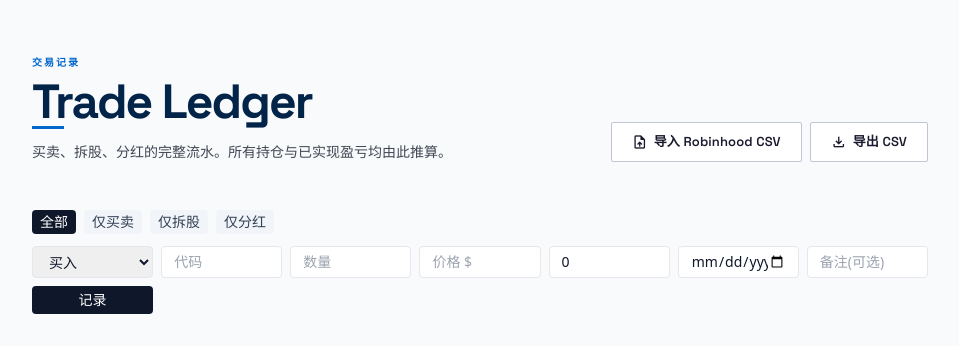
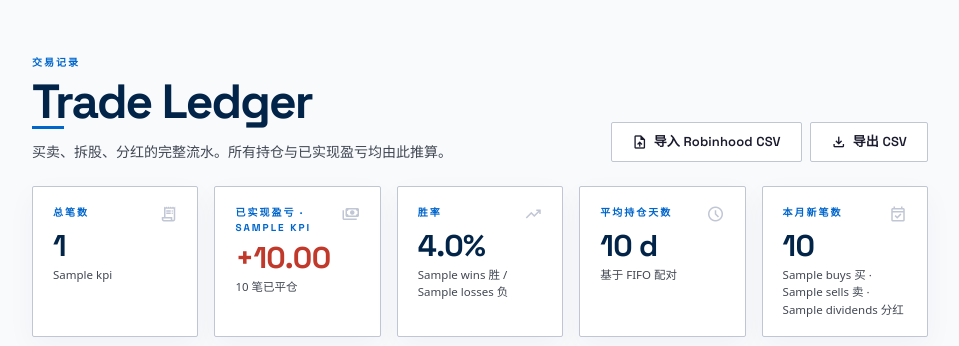
Before and after one commit to divxer/MarketPulse, a FastAPI app: template marketpulse/web/templates/trades.html in a window 1280 px wide. Shown: the part 45-391 px from the top of the page, without its empty margins (160-1119 px from the left). Run offline with FastAPI, Linux system fonts and the light colour scheme; the template is opened without the code that fills it: most values are stand-ins (such as "Sample title", 1, 10 or a date in 2020); style sheets or scripts are compiled from the project's sources; parts of the project's set-up code (start-up, migrations or seed data) failed here and were passed over.

Commit message:
feat(trades): KPI strip partial + mp-kpi CSS
5 cards: 总笔数 / 已实现盈亏 (color-coded) / 胜率 (— when 0 closed) /
平均持仓天数 (— when None) / 本月新笔数 (with buy/sell/div breakdown).
YTD label reflects active date range.

```diff
--- a/marketpulse/web/static/css/app.css
+++ b/marketpulse/web/static/css/app.css
@@ -617,3 +617,11 @@
   .mp-trades-kpi    { grid-template-columns: repeat(2, 1fr); }
   .mp-hero          { flex-direction:column; align-items:flex-start; gap:16px; }
 }
+
+/* ════════ Phase 5c: KPI cards ════════ */
+.mp-kpi             { padding:18px 20px; }
+.mp-kpi__head       { display:flex; justify-content:space-between; align-items:flex-start; }
+.mp-kpi__icon       { font-size:18px; color:var(--ns-outline-variant); }
+.mp-kpi__value      { font:700 30px/1.1 var(--ns-font-headline); letter-spacing:-0.02em;
+                      color:var(--ns-navy); margin-top:6px; }
+.mp-kpi__hint       { font-size:11.5px; color:var(--ns-on-surface-variant); margin-top:4px; }
--- /dev/null
+++ b/marketpulse/web/templates/partials/trades_kpi_strip.html
@@ -0,0 +1,55 @@
+{# 5 KPI cards. All numeric values use tnum + grotesk. #}
+
+<div class="mp-card mp-kpi">
+  <div class="mp-kpi__head">
+    <span class="mp-eyebrow mp-eyebrow--primary">总笔数</span>
+    <span class="material-symbols-outlined mp-kpi__icon">receipt_long</span>
+  </div>
+  <div class="mp-kpi__value grotesk tnum">{{ kpi.total_trades }}</div>
+  <div class="mp-kpi__hint">{{ kpi.ytd_label }}</div>
+</div>
+
+<div class="mp-card mp-kpi">
+  <div class="mp-kpi__head">
+    <span class="mp-eyebrow mp-eyebrow--primary">已实现盈亏 · {{ kpi.ytd_label }}</span>
+    <span class="material-symbols-outlined mp-kpi__icon">payments</span>
+  </div>
+  <div class="mp-kpi__value grotesk tnum"
+       style="color: {% if kpi.ytd_realized >= 0 %}var(--mp-up){% else %}var(--mp-down){% endif %};">
+    {{ "{:+,.2f}".format(kpi.ytd_realized) }}
+  </div>
+  <div class="mp-kpi__hint">{{ kpi.wins + kpi.losses }} 笔已平仓</div>
+</div>
+
+<div class="mp-card mp-kpi">
+  <div class="mp-kpi__head">
+    <span class="mp-eyebrow mp-eyebrow--primary">胜率</span>
+    <span class="material-symbols-outlined mp-kpi__icon">trending_up</span>
+  </div>
+  <div class="mp-kpi__value grotesk tnum">
+    {{ "%.1f%%"|format(kpi.win_rate_pct) if kpi.win_rate_pct is not none else "—" }}
+  </div>
+  <div class="mp-kpi__hint">{{ kpi.wins }} 胜 / {{ kpi.losses }} 负</div>
+</div>
+
+<div class="mp-card mp-kpi">
+  <div class="mp-kpi__head">
+    <span class="mp-eyebrow mp-eyebrow--primary">平均持仓天数</span>
+    <span class="material-symbols-outlined mp-kpi__icon">schedule</span>
+  </div>
+  <div class="mp-kpi__value grotesk tnum">
+    {% if kpi.avg_hold_days is not none %}{{ "%d d"|format(kpi.avg_hold_days|round|int) }}{% else %}—{% endif %}
+  </div>
+  <div class="mp-kpi__hint">基于 FIFO 配对</div>
+</div>
+
+<div class="mp-card mp-kpi">
+  <div class="mp-kpi__head">
+    <span class="mp-eyebrow mp-eyebrow--primary">本月新笔数</span>
+    <span class="material-symbols-outlined mp-kpi__icon">event_available</span>
+  </div>
+  <div class="mp-kpi__value grotesk tnum">{{ kpi.this_month.total }}</div>
+  <div class="mp-kpi__hint">
+    {{ kpi.this_month.buys }} 买 · {{ kpi.this_month.sells }} 卖 · {{ kpi.this_month.dividends }} 分红
+  </div>
+</div>
```
Also changed, not shown: tests/web/test_trades.py (+33 -0 lines).
